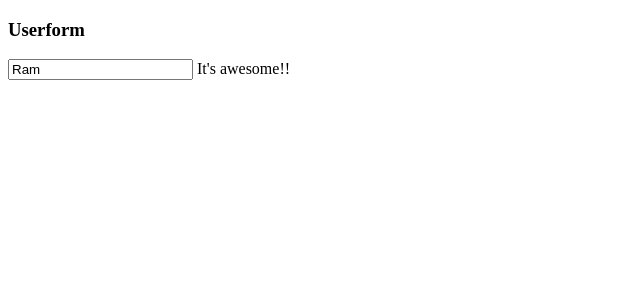
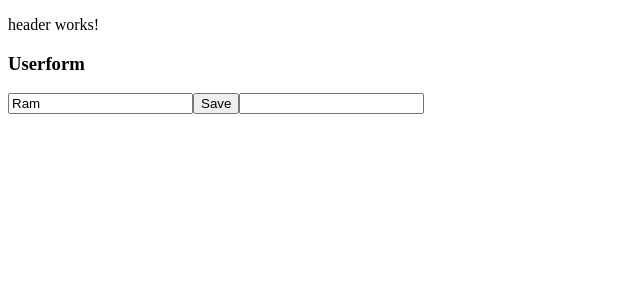
Before and after one commit to ibmtrainingisp/angular-myapp, an Angular app: page / in a window 1280 px wide. Shown: the top 300 px of the page, without its empty margins (0-640 px from the left). Built offline with nearby package versions, Linux system fonts and the light colour scheme.

Commit message:
implmented 2 way binding

```diff
--- a/src/app/app.component.html
+++ b/src/app/app.component.html
@@ -1,4 +1,2 @@
 <app-header></app-header>
 <app-userform></app-userform>
-
-It's awesome!!
--- a/src/app/header/header.component.html
+++ b/src/app/header/header.component.html
@@ -0,0 +1 @@
+<p>header works!</p>
--- a/src/app/userform/userform.component.html
+++ b/src/app/userform/userform.component.html
@@ -1,2 +1,4 @@
-<h3>{{title}}</h3>
-<input [(ngModel)]='firstname'>
+<h3>{{title}}</h3>  <!--oneway binding-->
+<input [(ngModel)]='firstname'> <!--twoway binding/property binding-->
+<button (click)='save()'>Save</button>  <!--event binding-->
+<input type="number">
--- a/src/app/userform/userform.component.ts
+++ b/src/app/userform/userform.component.ts
@@ -8,6 +8,11 @@ import { Component, OnInit } from '@angular/core';
 export class UserformComponent implements OnInit {
   title:string="Userform";
   firstname='Ram';
+  save(){
+    console.log('Working....');
+    console.log(this.firstname);
+    //this.firstname='John';
+  }
   constructor() { }
 
   ngOnInit(): void {
```
